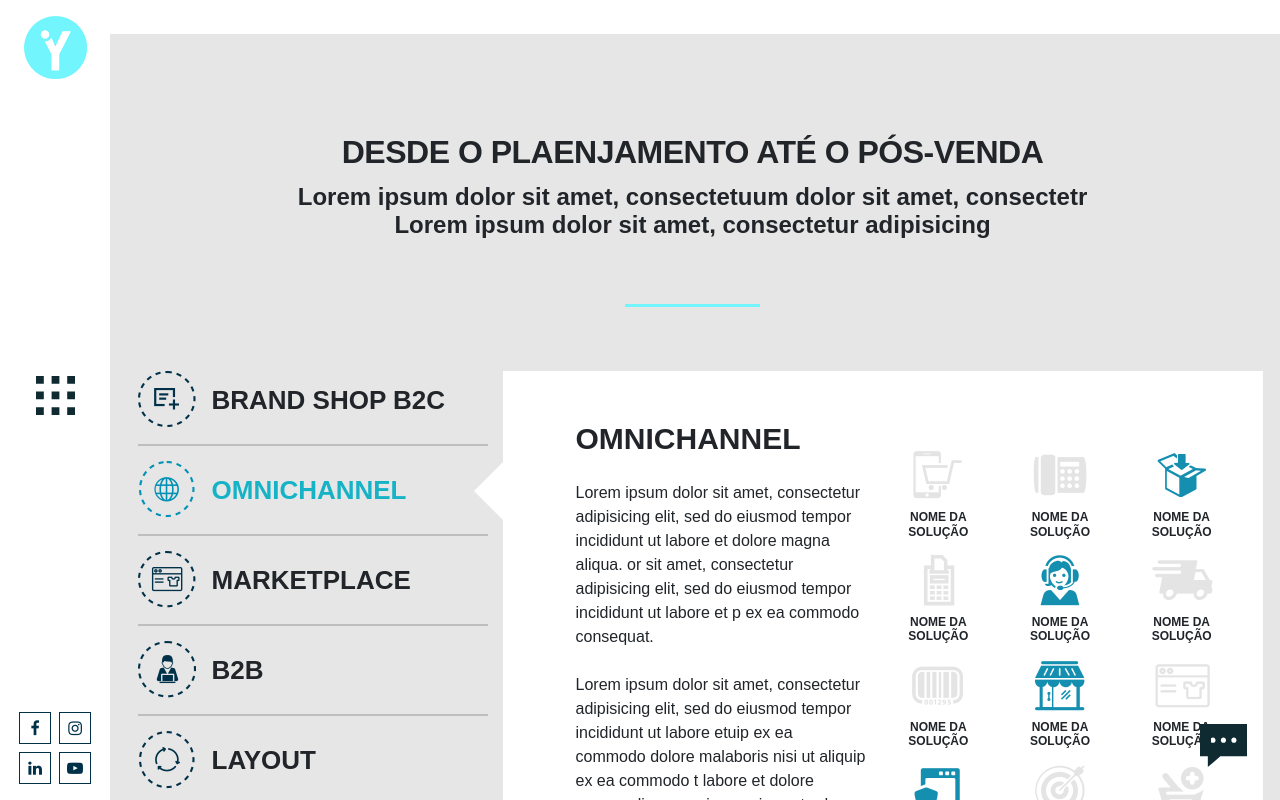
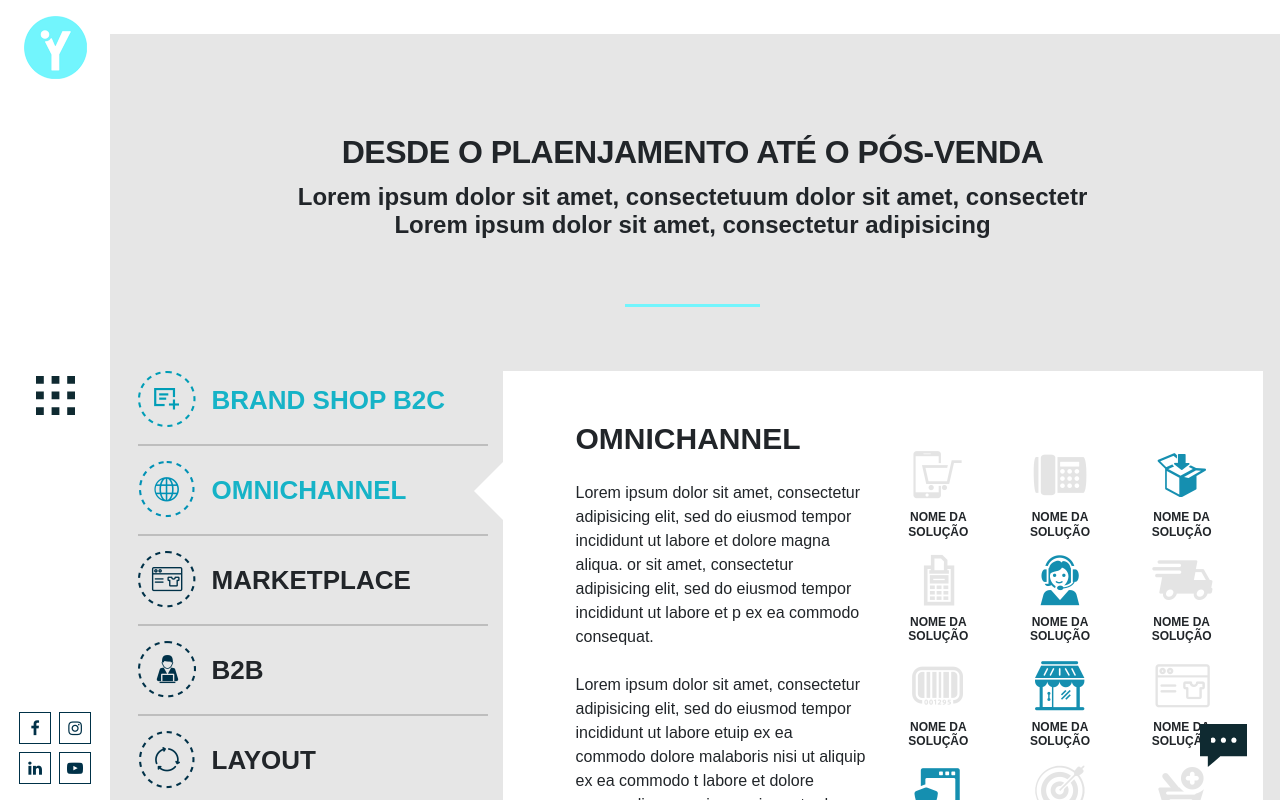
Before and after one commit to datCloud/synapcom, a plain HTML site: page index.html in a window 1280 px wide. In both pictures the pointer is over the element "BRAND SHOP B2C". Shown: the part 1136-1936 px from the top of the page. Drawn offline with nearby package versions, Linux system fonts and the light colour scheme; a web font is replaced by a local one.

Commit message:
Set hover behaviour on tab elements

```diff
--- a/css/style.css
+++ b/css/style.css
@@ -266,11 +266,11 @@ section .container > h2 {
     transition: 0.3s;
 }
 
-.solutions .solutions-tabs .active-tab {
+.solutions .solutions-tabs h4:hover, .solutions .solutions-tabs .active-tab {
     color: #16b3c7;
 }
 
-.solutions .solutions-tabs .active-tab img {
+.solutions .solutions-tabs h4:hover img, .solutions .solutions-tabs .active-tab img {
     filter: hue-rotate(-15deg) brightness(3);
 }
 
```
